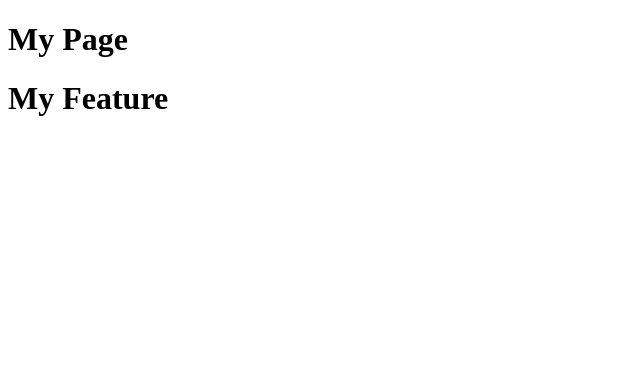
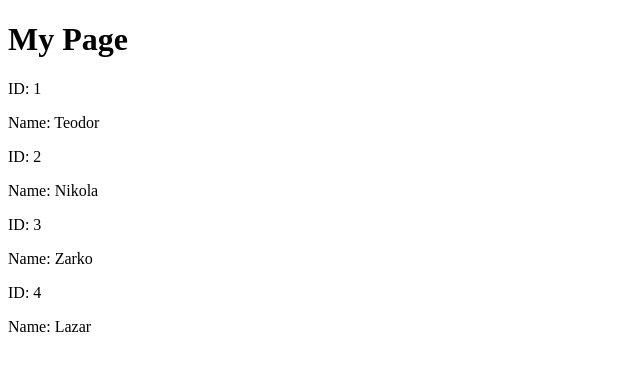
Before and after one commit to TeodorStevanovic/React_Lazy, a React (Vite) app: page / in a window 1280 px wide. Shown: the top 370 px of the page, without its empty margins (0-640 px from the left). Built offline with nearby package versions, Linux system fonts and the light colour scheme.

Commit message:
Add lazy loading of Users with spinner and display user list with keys

```diff
--- a/src/MyFeature.jsx
+++ /dev/null
@@ -1,7 +0,0 @@
-import React from "react";
-
-const MyFeature = () => {
-    return <h1>My Feature</h1>
-};
-
-export default MyFeature;
--- a/src/MyPage.jsx
+++ b/src/MyPage.jsx
@@ -1,10 +1,10 @@
 import React, { lazy } from "react";
 
-const MyFeature = lazy(
+const Users = lazy(
   () =>
     new Promise((resolve) => {
       setTimeout(async () => {
-        const module = await import("./MyFeature");
+        const module = await import("./Users");
         resolve(module);
       }, 3000);
     })
@@ -14,7 +14,7 @@ const MyPage = () => {
   return (
     <>
       <h1>My Page</h1>
-      <MyFeature />
+      <Users />
     </>
   );
 };
--- /dev/null
+++ b/src/Users.jsx
@@ -0,0 +1,19 @@
+import React from "react";
+
+const Users = () => {
+  const user = [
+    { id: "1", name: "Teodor" },
+    { id: "2", name: "Nikola" },
+    { id: "3", name: "Zarko" },
+    { id: "4", name: "Lazar" },
+  ];
+
+  return user.map((u) => (
+    <div key={u.id}>
+      <p>ID: {u.id}</p>
+      <p>Name: {u.name}</p>
+    </div>
+  ));
+};
+
+export default Users;
```
